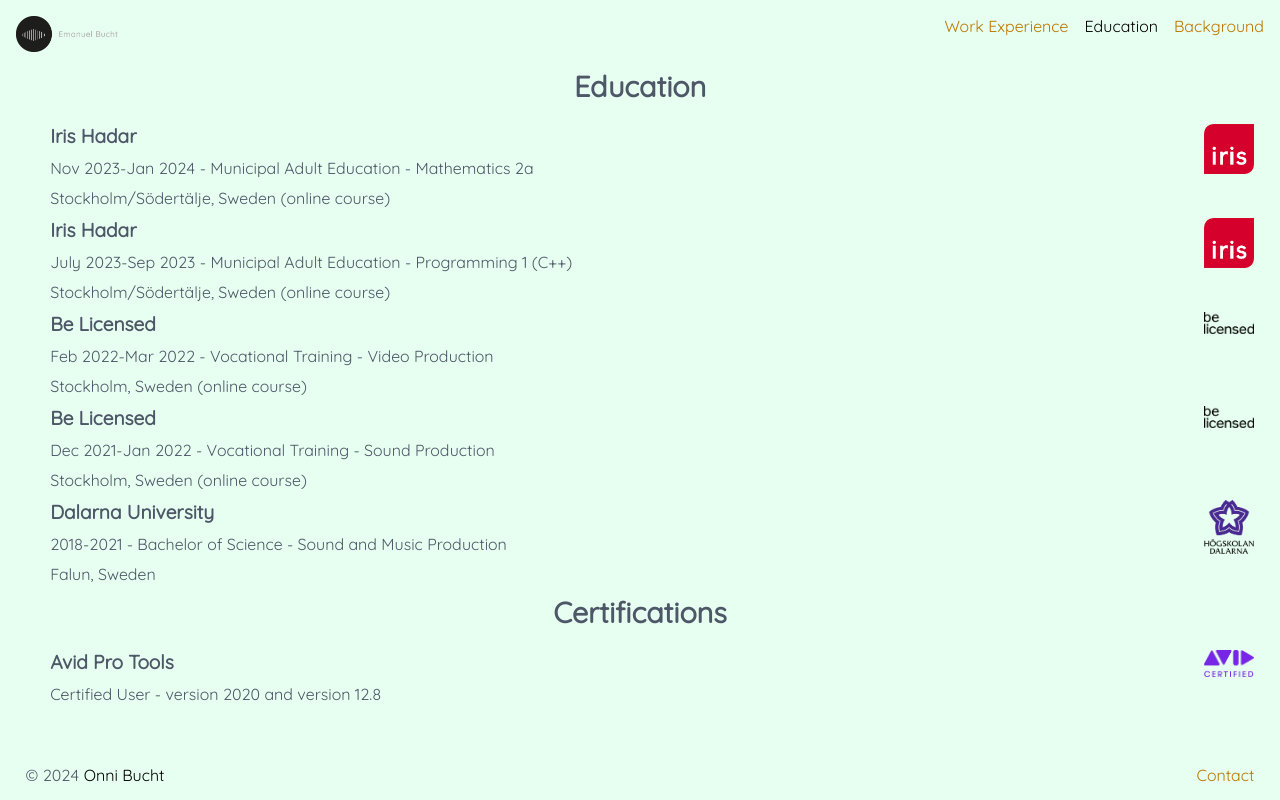
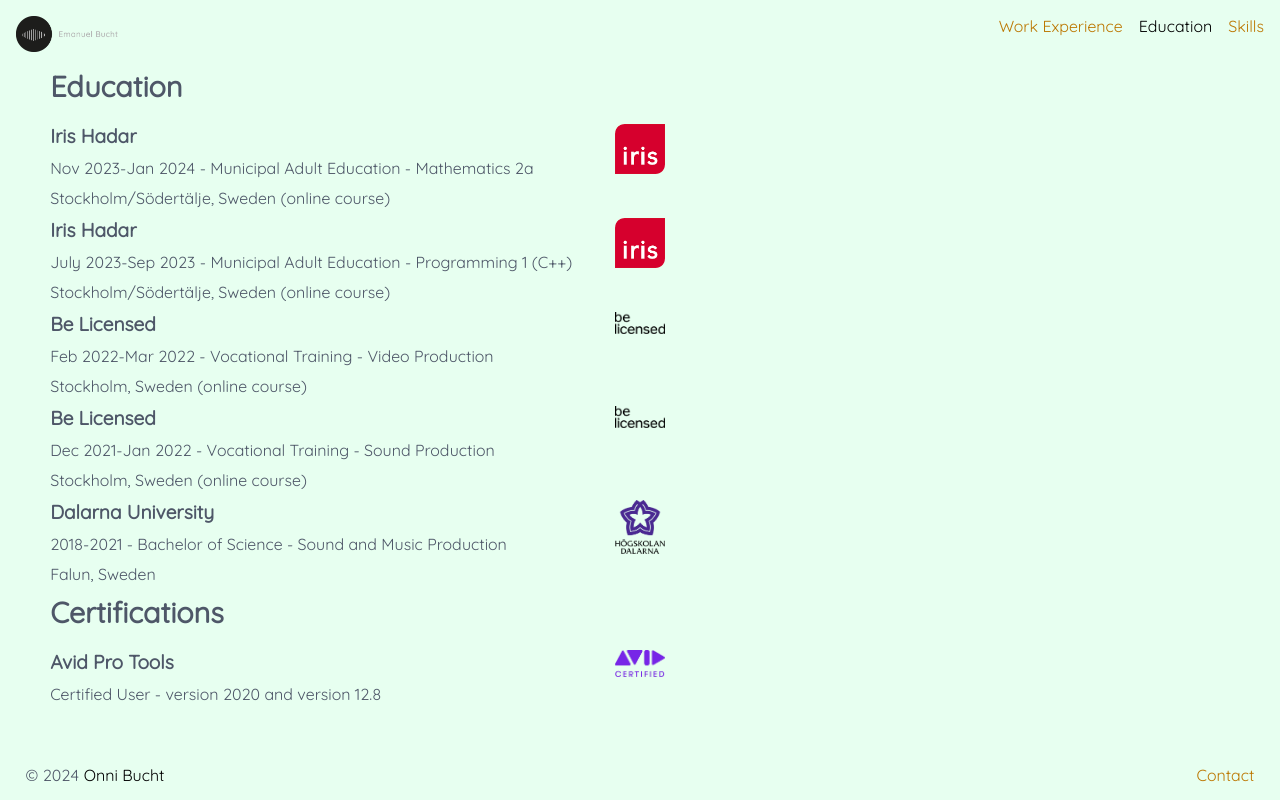
Before and after one commit to onni82/onnibucht, a Gatsby site: page /education in a window 1280 px wide. Built offline with nearby package versions, Linux system fonts and the light colour scheme; Gatsby itself is replaced by a stand-in of ours.

Commit message:
Added <section> elements, updated header CSS

```diff
--- a/src/components/layout.js
+++ b/src/components/layout.js
@@ -13,11 +13,11 @@
     return (
         <div id="boxcontent">
             <header>
-                <img src={Logo} alt="" height="36" />
+                <a href="/"><img src={Logo} alt="" height="36" /></a>
                 <ul>
                     <ListLink to="/">Work Experience</ListLink>
                     <ListLink to="/education/">Education</ListLink>
-                    <ListLink to="/background/">Background</ListLink>
+                    <ListLink to="/skills/">Skills</ListLink>
                 </ul>
             </header>
             {children}
--- a/src/pages/background.js
+++ b/src/pages/background.js
@@ -7,7 +7,7 @@
     return (
         <Layout pageProp="background">
             <div id="page">
-                <Header headerText="Background" className="centered" />
+                <Header headerText="Background" />
                 <p>Known by some as Emanuel and by some as Onni - he is a person with an interest in web development, music production, audio engineering and languages.</p>
                 <p>Before graduating from Dalarna University (in Falun, Sweden) with bachelor's degree in sound and music production, he released multiple singles and EPs under the name of ONB, many in collaboration during his final two years in university.</p>
                 <p>There are also previous musical works from him, starting in 2009.</p>
--- a/src/pages/education.js
+++ b/src/pages/education.js
@@ -11,31 +11,43 @@
     return (
         <Layout pageProp="education">
             <div id="page">
-                <Header headerText="Education" className="centered" />
+                <Header headerText="Education" />
+                <section>
                     <img src={IrisHadar} alt="Iris Hadar Komvux" className="skillLogo" />
                     <h2>Iris Hadar</h2>
                     <p>Nov 2023-Jan 2024 - Municipal Adult Education - Mathematics 2a</p>
                     <p>Stockholm/Södertälje, Sweden (online course)</p>
+                </section>
+                <section>
                     <img src={IrisHadar} alt="Iris Hadar Komvux" className="skillLogo" />
                     <h2>Iris Hadar</h2>
                     <p>July 2023-Sep 2023 - Municipal Adult Education - Programming 1 (C++)</p>
                     <p>Stockholm/Södertälje, Sweden (online course)</p>
+                </section>
+                <section>
                     <img src={BeLicensed} alt="Be Licensed Logo" className="skillLogo" />
                     <h2>Be Licensed</h2>
                     <p>Feb 2022-Mar 2022 - Vocational Training - Video Production</p>
                     <p>Stockholm, Sweden (online course)</p>
+                </section>
+                <section>
                     <img src={BeLicensed} alt="Be Licensed Logo" className="skillLogo" />
                     <h2>Be Licensed</h2>
                     <p>Dec 2021-Jan 2022 - Vocational Training - Sound Production</p>
                     <p>Stockholm, Sweden (online course)</p>
+                </section>
+                <section>
                     <img src={Hda} alt="Dalarna University Logo" className="skillLogo" />
                     <h2>Dalarna University</h2>
                     <p>2018-2021 - Bachelor of Science - Sound and Music Production</p>
                     <p>Falun, Sweden</p>
-                <Header headerText="Certifications" className="centered" />
+                </section>
+                <Header headerText="Certifications" />
+                <section>
                     <img src={Avid} alt="Avid Logo" className="skillLogo" />
                     <h2>Avid Pro Tools</h2>
                     <p>Certified User - version 2020 and version 12.8</p>
+                </section>
             </div>
         </Layout>
     );
--- a/src/styles/global.css
+++ b/src/styles/global.css
@@ -31,8 +31,17 @@
 header {
 	display: flex;
 	flex-flow: row wrap;
-	justify-content: space-between;
 	flex: 0 1 auto;
+}
+@media screen and (min-width: 511px) {
+	header {
+		justify-content: space-between;
+	}
+}
+@media screen and (max-width: 510px) {
+	header {
+		justify-content: center;
+	}
 }
 header img {
 /*	margin: auto;*/
@@ -93,6 +102,10 @@
 #page>p {
 	padding: 0 2%;
 }
+#page section {
+	margin-left: 2%;
+	max-width: 50%;
+}
 h1,h2,h3,h4,h5,h6 {
 	margin-top: 0;
 	margin-left: 0;
```
Also changed, not shown: src/pages/contact.js (+2 -5 lines), src/pages/index.js (+6 -2 lines), src/pages/skills.js (+3 -4 lines). Lines whose indentation alone changed are shown as unchanged.
